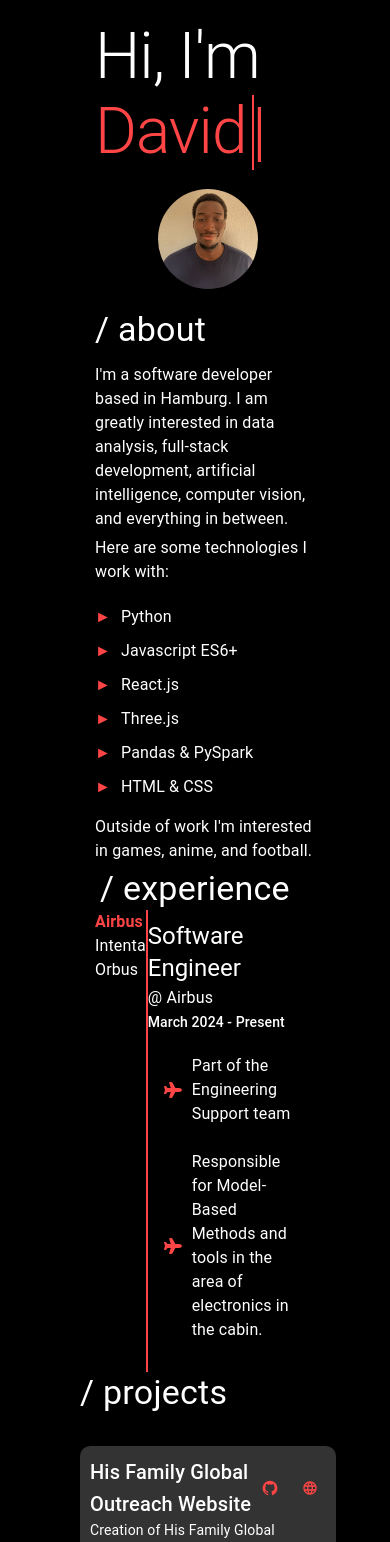
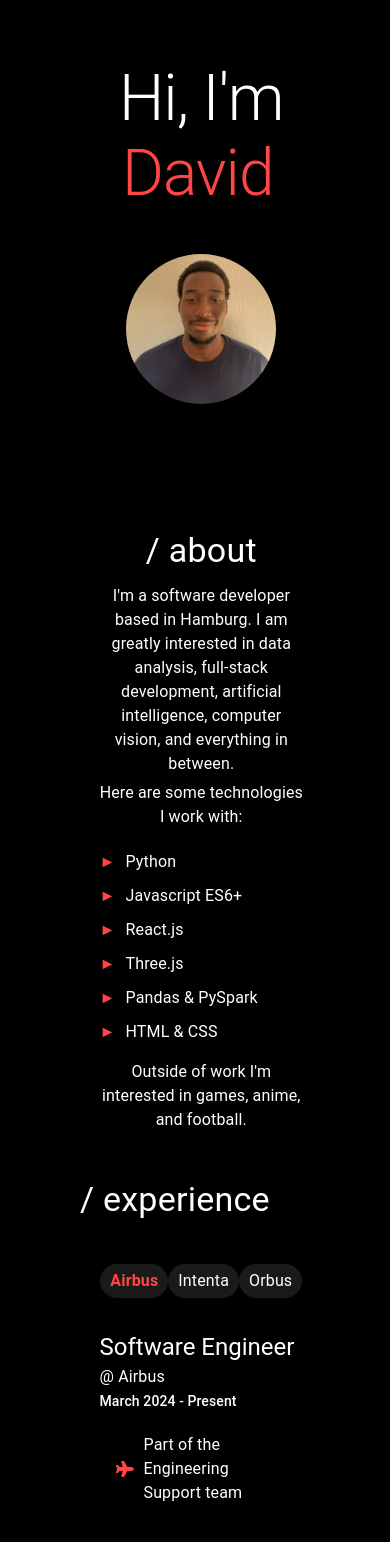
Before and after one commit to OkeahDavid/David, a React (Create React App) app: page / in a window 390 px wide. Shown: the top 1542 px of the page. Built offline with nearby package versions, Linux system fonts and the light colour scheme.

Commit message:
Updated Mobile styling
updated the mobile styling and view of my portfolio

```diff
--- a/src/styles/About.css
+++ b/src/styles/About.css
@@ -5,42 +5,41 @@
   display: flex;
   flex-direction: column;
   justify-content: center;
-  align-items: flex-start; /* Aligns items to the left */
+  align-items: flex-start;
   height: auto;
-  padding-top: 0; /* No top padding */
-  padding-left: 200px; /* Consistent with Home.js */
+  padding-top: 0;
+  padding-left: 200px;
 }
 
 /* Typography and text styling */
 .typography-body1 {
-  font-size: 22px; /* Specified font size */
-  max-width: 40%; /* Max width for text container */
-  text-align: left; /* Left-aligned text */
-  padding-bottom: 5px; /* Bottom padding */
-  color: #FFFFFF; /* Text color */
-  /* Additional styles like font-family, weight, etc. */
+  font-size: 22px;
+  max-width: 40%;
+  text-align: left;
+  padding-bottom: 5px;
+  color: #FFFFFF;
 }
 
 /* Tech stack styles */
 .tech-stack {
   display: grid;
-  grid-template-columns: repeat(2, 1fr); /* Two-column grid */
-  gap: 10px; /* Gap between items */
-  list-style: none; /* No default list styling */
-  padding: 0; /* No default padding */
-  color: #FFFFFF; /* Text color */
+  grid-template-columns: repeat(2, 1fr);
+  gap: 10px;
+  list-style: none;
+  padding: 0;
+  color: #FFFFFF;
 }
 
 .tech-item {
   display: flex;
-  align-items: center; /* Center bullet with text */
-  font-size: 1rem; /* Font size */
+  align-items: center;
+  font-size: 1rem;
 }
 
 .tech-item::before {
-  content: '►'; /* Custom bullet */
-  color: #FF4545; /* Bullet color */
-  margin-right: 10px; /* Space between bullet and text */
+  content: '►';
+  color: #FF4545;
+  margin-right: 10px;
 }
 
 .project-header {
@@ -51,31 +50,50 @@
 }
 
 /* Responsive adjustments for mobile view */
-@media (max-width: 720px) {
+@media (max-width: 768px) {
   .about-container {
-    padding: 0 15px; /* Adjust padding for mobile */
+    padding: 5vh 5vw;
+    align-items: center;
   }
 
   .typography-body1 {
-    font-size: 1rem; /* Smaller font size for iPhone 14 */
-    max-width: 100%; /* Full width for mobile */
-    text-align: left; /* Left-aligned text */
-    padding-bottom: 5px; /* Bottom padding */
-    color: #FFFFFF; /* Text color */
+    font-size: 1rem;
+    max-width: 100%;
+    text-align: center;
+    margin-bottom: 3vh;
   }
 
   .tech-stack {
-    grid-template-columns: 1fr; /* Single column layout for mobile */
+    grid-template-columns: repeat(2, 1fr);
+    width: 100%;
+    justify-content: center;
+  }
+
+  .tech-item {
+    font-size: 0.9rem;
   }
 
   .project-card {
-    width: 100%; /* Full width for mobile */
+    width: 100%;
+  }
+
+  .project-header {
+    flex-direction: column;
+    align-items: flex-start;
   }
 }
 
 /* Additional adjustments for iPhone 14 Pro Max in portrait mode */
-@media (max-width: 1284px) {
+@media (max-width: 430px) {
   .typography-body1 {
-    font-size: 1.2rem; /* Adjust font size for larger screen */
+    font-size: 0.9rem;
+  }
+
+  .tech-stack {
+    grid-template-columns: 1fr;
+  }
+
+  .tech-item {
+    font-size: 0.8rem;
   }
 }
--- a/src/styles/Experience.css
+++ b/src/styles/Experience.css
@@ -51,7 +51,6 @@
   padding-left: 0;
 }
 
-
 /* Experience item styles */
 .experience-item {
   display: flex;
@@ -65,8 +64,9 @@
   color: #FF4545;
   margin-right: 10px;
   font-size: 16px;
-  width: 20px; /* Set a fixed width to align icons */
+  width: 20px;
 }
+
 /* Title header styles */
 .title-header {
   display: flex;
@@ -77,34 +77,63 @@
 }
 
 /* Responsive adjustments for mobile view */
-@media (max-width: 600px) {
+@media (max-width: 768px) {
   .experience-container {
-    padding: 0 15px;
+    flex-direction: column;
+    padding: 5vh 5vw;
   }
 
   .experience-selector {
     position: static;
-    width: auto;
-    margin-bottom: 20px;
+    width: 100%;
+    margin-bottom: 4vh;
+    display: flex;
+    flex-wrap: wrap;
+    justify-content: center;
+  }
+
+  .company-name {
+    margin: 0 10px 10px;
+    padding: 5px 10px;
+    background-color: rgba(255, 255, 255, 0.1);
+    border-radius: 20px;
   }
 
   .experience-details {
     margin-left: 0;
-    padding: 10px 0;
+    padding: 0;
+    border-left: none;
   }
 
   .experience-item {
     font-size: 0.9rem;
+    margin-bottom: 2vh;
   }
 
   .title-header {
-    padding-left: 20px;
+    padding-left: 0;
+    flex-direction: column;
+    align-items: flex-start;
+  }
+
+  .experience-title,
+  .experience-company,
+  .experience-duration {
+    margin-bottom: 1vh;
+  }
+
+  .experience-responsibilities {
+    margin-top: 2vh;
   }
 }
 
 /* Additional adjustments for iPhone 14 Pro Max in portrait mode */
-@media (max-width: 720px) {
+@media (max-width: 430px) {
   .experience-item {
-    font-size: 1.1rem;
+    font-size: 0.8rem;
+  }
+
+  .company-name {
+    font-size: 0.9rem;
   }
 }
--- a/src/styles/Home.css
+++ b/src/styles/Home.css
@@ -42,59 +42,49 @@
 
 @media (max-width: 768px) {
   .home-container {
-    padding-right: 15px;
-    padding-left: 15px;
+    padding: 5vh 5vw;
+    justify-content: flex-start;
+    align-items: center;
+    text-align: center;
   }
 
   .profile-image {
     position: static;
-    display: block;
-    margin: 20px auto;
-    top: auto;
-    right: auto;
+    margin: 5vh auto;
+    width: 200px;
+    height: 200px;
+    box-shadow: 0 10px 20px rgba(0,0,0,0.1);
   }
 
   .typography-h1 {
-    font-size: 3rem;
+    font-size: 2.5rem;
+    line-height: 1.2;
+    margin-top: 3vh;
   }
 }
 
 @media (max-width: 600px) {
-  .home-container,
-  .about-container,
-  .experience-container,
-  .projects-container {
-    padding: 0 15px;
+  .home-container {
+    padding: 5vh 5vw;
   }
 
   .typography-h1 {
-    font-size: 1.5rem;
-  }
-
-  .typography-body1,
-  .experience-item,
-  .project-description {
-    font-size: 0.9rem;
-  }
-
-  .tech-stack {
-    grid-template-columns: repeat(auto-fit, minmax(140px, 1fr));
-  }
-
-  .project-card {
-    width: 100%;
-    margin-bottom: 20px;
+    font-size: 2rem;
   }
 
   .profile-image {
-    width: 100px;
-    height: 100px;
+    width: 150px;
+    height: 150px;
   }
 }
 
 /* Additional adjustments for iPhone 14 Pro Max in portrait mode */
 @media (max-width: 720px) {
+  .home-container {
+    justify-content: center;
+  }
+
   .typography-h1 {
-    font-size: 2rem;
+    font-size: 2.2rem;
   }
 }
--- a/src/styles/Projects.css
+++ b/src/styles/Projects.css
@@ -1,5 +1,3 @@
-/* projects.css */
-
 /* projects.css */
 
 /* Container styles for the projects section */
@@ -7,7 +5,7 @@
   max-width: 1200px;
   margin: 0 auto;
   padding: 20px;
-  padding-left: 200px; /* Adjust this to match experience-container */
+  padding-left: 200px;
   display: flex;
   flex-wrap: wrap;
   justify-content: flex-start;
@@ -17,10 +15,9 @@
 .projects-header {
   text-align: left;
   width: 100%;
-  padding-left: 0; /* Adjust this to match title-header in experience.css */
+  padding-left: 0;
   margin-bottom: 20px;
 }
-
 
 /* Styles for individual project cards */
 .project-card {
@@ -34,11 +31,11 @@
   flex-direction: column;
   justify-content: space-between;
   transition: 0.3s;
-  position: relative; /* For absolute positioning of child elements */
+  position: relative;
 }
 
 .project-card:hover {
-  transform: scale(1.05); /* Scale up on hover */
+  transform: scale(1.05);
 }
 
 /* Header styles within the project card */
@@ -100,14 +97,14 @@
 }
 
 .project-link svg {
-  fill: #FF4545; /* Fill color for SVG icons */
+  fill: #FF4545;
 }
 
 .project-link:hover {
-  text-decoration: none; /* No underline on hover */
+  text-decoration: none;
 }
-/* Added these new styles for the preview container */
 
+/* Preview container styles */
 .preview-container {
   width: 100%;
   height: 200px;
@@ -136,62 +133,65 @@
   background-color: rgba(255,255,255,0.9) !important;
 }
 
+/* Responsive adjustments for mobile view */
+@media (max-width: 768px) {
+  .projects-container {
+    padding: 5vh 5vw;
+    justify-content: center;
+  }
 
-/* Responsive adjustments */
-@media (max-width: 720px) {
+  .projects-header {
+    text-align: center;
+    padding: 0;
+  }
+
+  .project-card {
+    width: 100%;
+    max-width: 400px;
+    margin-bottom: 4vh;
+  }
+
+  .project-title {
+    font-size: 1.2rem;
+  }
+
+  .project-description {
+    font-size: 0.9rem;
+  }
+
+  .tech-stacks {
+    justify-content: center;
+  }
+
+  .tech-chip {
+    font-size: 0.75rem;
+  }
+
+  .preview-container {
+    height: 180px;
+  }
+
+  .full-view-button {
+    padding: 3px !important;
+  }
+}
+
+/* Additional adjustments for smaller screens */
+@media (max-width: 430px) {
+  .project-title {
+    font-size: 1.1rem;
+  }
+
+  .project-description {
+    font-size: 0.8rem;
+  }
+
+  .tech-chip {
+    font-size: 0.7rem;
+    padding: 3px 6px;
+  }
+
   .preview-container {
     height: 150px;
   }
 }
-/* Responsive adjustments for mobile view */
-@media (max-width: 720px) {
-  .projects-container {
-    max-width: 100%; /* Full width */
-    margin: 0; /* No margins */
-    padding: 0; /* No padding */
-    gap: 20px; /* Maintain gap between project cards if needed */
-  }
-
-  .projects-header {
-    text-align: left;
-    width: 100%;
-    padding: 0; /* No padding */
-    margin-bottom: 20px; /* Keep some margin bottom for spacing */
-  }
-
-  .project-card {
-    width: 100%; /* Full width for mobile */
-    margin-bottom: 20px; /* Add bottom margin for spacing */
-    padding: 10px; /* Reduced padding inside the card */
-    box-sizing: border-box; /* Include padding and border in the width */
-  }
-
-  .project-title,
-  .project-description {
-    margin: 5px 0; /* Reduced margin */
-    font-size: 0.8rem; /* Smaller font size for readability */
-  }
-
-  .tech-stacks {
-    gap: 5px; /* Smaller gap between tech chips */
-  }
-
-  .tech-chip {
-    padding: 1px 2px; /* Smaller padding inside tech chips */
-    font-size: 0.7rem; /* Smaller font size for tech chips */
-  }
-
-  .icons-container svg {
-    width: 16px; /* Smaller icons */
-    height: 16px; /* Smaller icons */
-  }
-
-}
-
-/* Additional adjustments for iPhone 14 Pro Max in portrait mode */
-@media (max-width: 1284px) {
-  .project-description,
-  .tech-chip {
-    font-size: 1.1rem; /* Slightly larger font size */
-  }
-}
```
Also changed, not shown: 1 other file (tests, documents, lock files or other folders).
